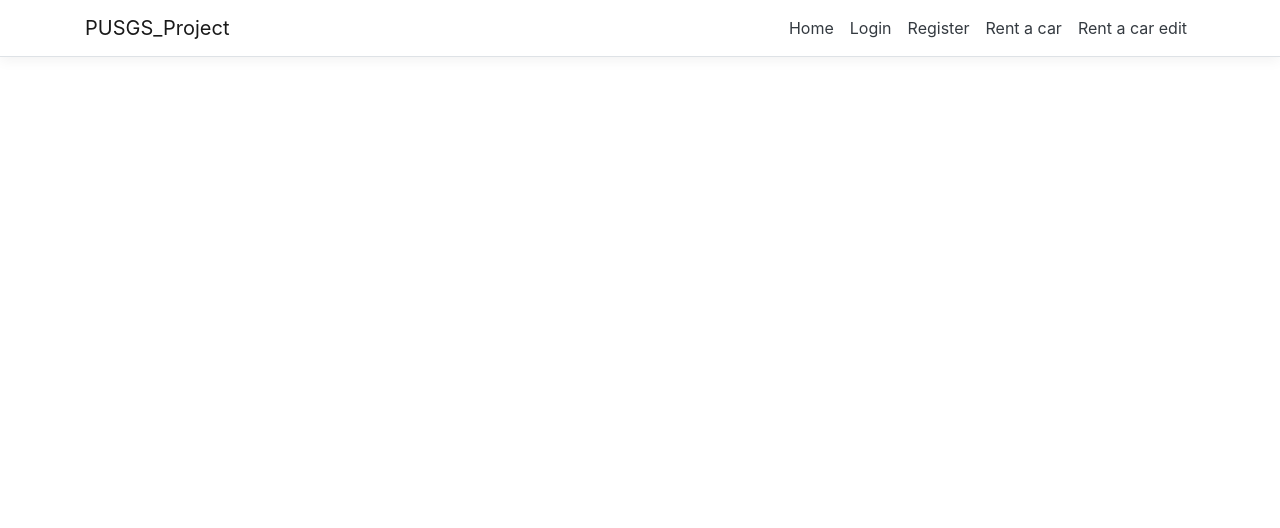
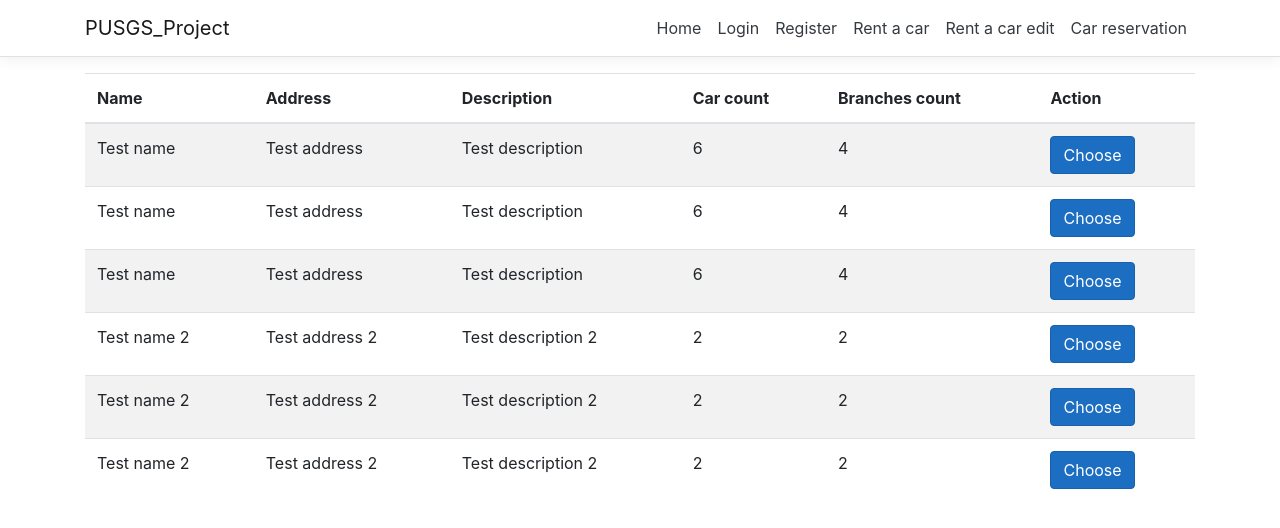
Before and after one commit to SrdjanStankov/Web2_Projekat, an Angular app in the folder PUSGS_Project/PUSGS_Project/ClientApp/: page /car-reservation in a window 1280 px wide. Before the commit this address led to /. Shown: the top 528 px of the page. Built offline with nearby package versions, Linux system fonts and the light colour scheme.

Commit message:
added simple car reservation component

```diff
--- a/PUSGS_Project/PUSGS_Project/ClientApp/src/app/app.module.ts
+++ b/PUSGS_Project/PUSGS_Project/ClientApp/src/app/app.module.ts
@@ -15,6 +15,7 @@ import { RegisterComponent } from "./register/register.component";
 import { ProfileComponent } from "./profile/profile.component";
 import { RentACarProfileComponent } from './rent-a-car-profile/rent-a-car-profile.component';
 import { RentACarProfileEditComponent } from './rent-a-car-profile-edit/rent-a-car-profile-edit.component';
+import { CarReservationComponent } from './car-reservation/car-reservation.component';
 
 @NgModule({
   declarations: [
@@ -28,6 +29,7 @@ import { RentACarProfileEditComponent } from './rent-a-car-profile-edit/rent-a-c
     ProfileComponent,
     RentACarProfileComponent,
     RentACarProfileEditComponent,
+    CarReservationComponent,
   ],
   imports: [
     BrowserModule.withServerTransition({ appId: "ng-cli-universal" }),
@@ -43,6 +45,7 @@ import { RentACarProfileEditComponent } from './rent-a-car-profile-edit/rent-a-c
       { path: "profile", component: ProfileComponent },
       { path: "rent-a-car", component: RentACarProfileComponent},
       { path: "rent-a-car-edit", component: RentACarProfileEditComponent },
+      { path: "car-reservation", component: CarReservationComponent },
     ]),
   ],
   providers: [],
--- /dev/null
+++ b/PUSGS_Project/PUSGS_Project/ClientApp/src/app/car-reservation/car-reservation.component.html
@@ -0,0 +1,86 @@
+<div *ngIf="step === 1">
+  <table class='table table-striped' aria-labelledby="tableLabel">
+    <thead>
+      <tr>
+        <th>Name</th>
+        <th>Address</th>
+        <th>Description</th>
+        <th>Car count</th>
+        <th>Branches count</th>
+        <th>Action</th>
+      </tr>
+    </thead>
+    <tbody>
+      <tr *ngFor="let agency of agencies">
+        <td>{{agency.Name}}</td>
+        <td>{{agency.Address}}</td>
+        <td>{{agency.Description}}</td>
+        <td>{{agency.Cars.length}}</td>
+        <td>{{agency.Branches.length}}</td>
+        <td><button type="button" class="btn btn-primary" (click)="choosedAgency(agency)">Choose</button></td>
+      </tr>
+    </tbody>
+  </table>
+</div>
+
+<div *ngIf="step === 2">
+  <form [formGroup]="editGroup" (ngSubmit)="onSubmit()">
+
+    <div class="input-group" formGroupName="take">
+      <label>Datum preuzimanja</label>
+      <input class="form-control" placeholder="yyyy-mm-dd" (click)="date.toggle()" ngbDatepicker #date="ngbDatepicker" formControlName="date">
+      <label>Lokacija preuzimanja</label>
+      <input class="form-control" type="text" formControlName="location" />
+    </div>
+
+    <div class="input-group" formGroupName="return">
+      <label>Datum vracanja</label>
+      <input class="form-control" placeholder="yyyy-mm-dd" (click)="d.toggle()" ngbDatepicker #d="ngbDatepicker" formControlName="date">
+      <label>Lokacija vracanja</label>
+      <input class="form-control" type="text" formControlName="location" />
+    </div>
+    <label>Tip</label>
+    <input class="form-control" type="text" formControlName="type" />
+    <label>Broj putnika</label>
+    <input class="form-control" type="number" formControlName="number" />
+    <label>Cenovni rang</label>
+    <input class="form-control" type="range" formControlName="costRange" />
+    <input type="submit" class="btn btn-primary" value="Submit" />
+  </form>
+
+  <form class="form-inline">
+    <div class="form-group">
+      <div class="input-group">
+        <input class="form-control" placeholder="yyyy-mm-dd" name="dp" [(ngModel)]="model" ngbDatepicker #d="ngbDatepicker">
+        <div class="input-group-append">
+          <button class="btn btn-outline-secondary calendar" (click)="d.toggle()" type="button"></button>
+        </div>
+      </div>
+    </div>
+  </form>
+</div>
+
+<div *ngIf="step === 3">
+  <table class='table table-striped' aria-labelledby="tableLabel">
+    <thead>
+      <tr>
+        <th>Name</th>
+        <th>Passenger number</th>
+        <th>ReservedFrom</th>
+        <th>ReservedTo</th>
+        <th>Type</th>
+        <th>Action</th>
+      </tr>
+    </thead>
+    <tbody>
+      <tr *ngFor="let car of foundCars">
+        <td>{{car.Name}}</td>
+        <td>{{car.PassengerNumber}}</td>
+        <td>{{car.ReservedFrom}}</td>
+        <td>{{car.ReservedTo}}</td>
+        <td>{{car.Type}}</td>
+        <td><button type="button" class="btn btn-primary" (click)="reserve(car)">Choose</button></td>
+      </tr>
+    </tbody>
+  </table>
+</div>
--- /dev/null
+++ b/PUSGS_Project/PUSGS_Project/ClientApp/src/app/car-reservation/car-reservation.component.ts
@@ -0,0 +1,65 @@
+import { Component, OnInit } from '@angular/core';
+import { RentACarService } from '../services/rent-a-car.service';
+import { RentACar } from '../entities/rent-a-car';
+import { FormGroup, FormControl } from '@angular/forms';
+import { Car } from '../entities/car';
+import { NgbDateStruct } from '@ng-bootstrap/ng-bootstrap';
+
+@Component({
+  selector: 'app-car-reservation',
+  templateUrl: './car-reservation.component.html',
+  styleUrls: ['./car-reservation.component.css']
+})
+export class CarReservationComponent implements OnInit {
+
+  public step: number;
+
+  public agencies: RentACar[];
+
+  public editGroup = new FormGroup({
+    take: new FormGroup({
+      date: new FormControl(''),
+      location: new FormControl(''),
+    }),
+    return: new FormGroup({
+      date: new FormControl(''),
+      location: new FormControl(''),
+    }),
+    type: new FormControl(''),
+    number: new FormControl(''),
+    costRange: new FormControl(''),
+  });
+
+  private searchAgency: RentACar;
+  public foundCars: Car[] = [];
+  constructor(private service: RentACarService) {
+    this.agencies = service.getAgencies();
+    this.step = 1;
+  }
+
+  ngOnInit(): void {
+  }
+
+  choosedAgency(agency) {
+    this.searchAgency = agency;
+    this.step++;
+  }
+
+  onSubmit() {
+    this.searchAgency.Cars.forEach((car) => {
+      if (!car.isReserved()) {
+        if (car.PassengerNumber === this.editGroup.get('number').value) {
+          if (car.Type === this.editGroup.get('type').value) {
+            // and in cost range
+            this.foundCars.push(car);
+          }
+        }
+      }
+    })
+    this.step++;
+  }
+
+  reserve(car: Car) {
+    alert(this.editGroup.get('take').get('date').value);
+  }
+}
--- a/PUSGS_Project/PUSGS_Project/ClientApp/src/app/entities/car.ts
+++ b/PUSGS_Project/PUSGS_Project/ClientApp/src/app/entities/car.ts
@@ -5,25 +5,24 @@ export class Car {
   private ratings: number[];
   private reservedFrom: Date = new Date();
   private reservedTo: Date = new Date();
+  private type: string;
 
-  get PassengerNumber() {
-    return this.passengerNumber;
-  }
+  get PassengerNumber() { return this.passengerNumber; }
+  get Name() { return this.name; }
+  get ReservedFrom() { return this.reservedFrom; }
+  get ReservedTo() { return this.reservedTo; }
+  get Type() { return this.type; }
 
-  set PassengerNumber(value: number) {
-    this.passengerNumber = value;
-  }
+  set Type(value: string) { this.type = value; }
+  set ReservedFrom(value: Date) { this.reservedFrom = value; }
+  set ReservedTo(value: Date) { this.reservedTo = value; }
+  set PassengerNumber(value: number) { this.passengerNumber = value; }
+  set Name(value: string) { this.name = value; }
 
-  get Name() {
-    return this.name;
-  }
-
-  set Name(value: string) {
-    this.name = value;
-  }
-
-  constructor(name: string) {
+  constructor(name: string, passengerNumber: number, type: string) {
     this.name = name;
+    this.passengerNumber = passengerNumber;
+    this.type = type;
   }
 
   public addRating(rating: number) {
--- a/PUSGS_Project/PUSGS_Project/ClientApp/src/app/nav-menu/nav-menu.component.html
+++ b/PUSGS_Project/PUSGS_Project/ClientApp/src/app/nav-menu/nav-menu.component.html
@@ -29,6 +29,9 @@
           <li class="nav-item" [routerLinkActive]="['link-active']">
             <a class="nav-link text-dark" [routerLink]="['/rent-a-car-edit']">Rent a car edit</a>
           </li>
+          <li class="nav-item" [routerLinkActive]="['link-active']">
+            <a class="nav-link text-dark" [routerLink]="['/car-reservation']">Car reservation</a>
+          </li>
         </ul>
       </div>
     </div>
--- a/PUSGS_Project/PUSGS_Project/ClientApp/src/app/rent-a-car-profile-edit/rent-a-car-profile-edit.component.ts
+++ b/PUSGS_Project/PUSGS_Project/ClientApp/src/app/rent-a-car-profile-edit/rent-a-car-profile-edit.component.ts
@@ -43,7 +43,7 @@ export class RentACarProfileEditComponent implements OnInit {
   }
 
   addCar() {
-    this.rentACar.addCar(new Car("name 20"));
+    this.rentACar.addCar(new Car("name 20", 4, "Suv"));
   }
 
   removeBranch(index: number) {
--- a/PUSGS_Project/PUSGS_Project/ClientApp/src/app/services/rent-a-car.service.ts
+++ b/PUSGS_Project/PUSGS_Project/ClientApp/src/app/services/rent-a-car.service.ts
@@ -21,12 +21,12 @@ export class RentACarService {
         "Test branch 2",
       ],
       [
-        new Car("Test car name 1"),
-        new Car("Test car name 2"),
-        new Car("Test car name 2"),
-        new Car("Test car name 2"),
-        new Car("Test car name 2"),
-        new Car("Test car name 2"),
+        new Car("Test car name 1", 4, "Suv"),
+        new Car("Test car name 2", 2, "Sport"),
+        new Car("Test car name 2", 2, "Suv"),
+        new Car("Test car name 2", 8, "Minivan"),
+        new Car("Test car name 2", 6, "Coupe"),
+        new Car("Test car name 2", 2, "Sport"),
       ]
     );
     agency.addRating(4);
@@ -42,8 +42,8 @@ export class RentACarService {
         "Test branch 2",
       ],
       [
-        new Car("Test car name 1"),
-        new Car("Test car name 2"),
+        new Car("Test car name 1", 2, "Suv"),
+        new Car("Test car name 2", 8, "Minivan"),
       ]
     );
     agency2.addRating(4);
@@ -52,10 +52,10 @@ export class RentACarService {
 
 
     this.agencies.push(agency);
-    this.agencies.push(agency2);
+    this.agencies.push(agency);
     this.agencies.push(agency);
     this.agencies.push(agency2);
-    this.agencies.push(agency);
+    this.agencies.push(agency2);
     this.agencies.push(agency2);
   }
 
```
Also changed, not shown: PUSGS_Project/PUSGS_Project/ClientApp/src/app/car-reservation/car-reservation.component.css (added), 1 other file (tests, documents, lock files or other folders).
